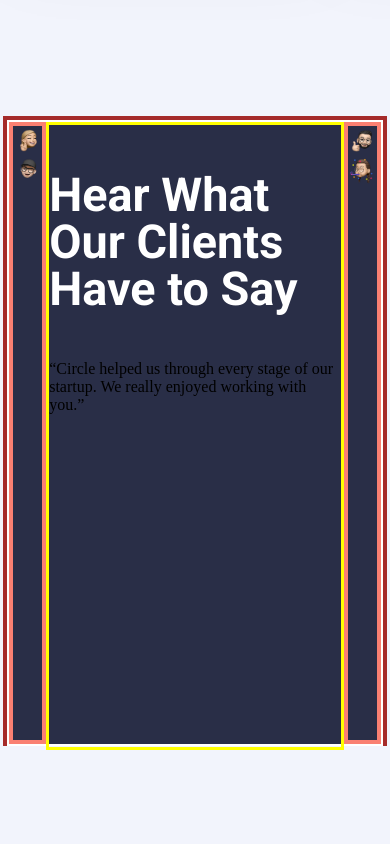
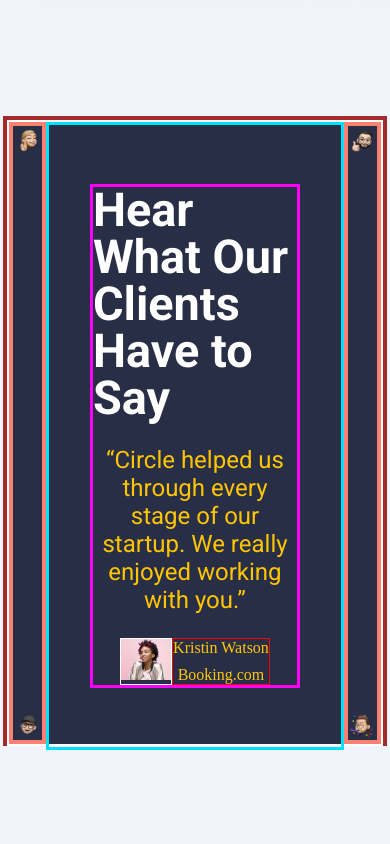
Before and after one commit to lltotti/Mid-term_Project-, a plain HTML site: page index.html in a window 390 px wide. Shown: the part 2000-2844 px from the top of the page. Drawn offline with Linux system fonts and the light colour scheme.

Commit message:
estructura HP responsive lista 1.1

```diff
--- a/index.html
+++ b/index.html
@@ -121,19 +121,30 @@
                 <img src="images-icons/testimonial-section/memoji-1.png">
                 <img src="images-icons/testimonial-section/memoji-2.png">
             </div>
-            <div id="testimonial-flex-cont">
+            <div class="testimonial-flex-center">
+               <div class="testimonial-flex-cont">
                     <div class="font-H3-40bold">
-                    <h3>Hear What Our Clients Have to Say                        </h3>
+                        <h3>Hear What Our Clients Have to Say
+                        </h3>
                     </div>
 
                     <div>
-                    <p>“Circle helped us through every stage of our startup. We really enjoyed working with you.”
+                        <p class="font-BodyIntoTxt24Mid">“Circle helped us through every stage of our startup. We really enjoyed working with you.”
                         </p>
                     </div>
                     <div>
+                        <div class="testimonial-footer">
+                            <div class="testimonial-footer-pic">
+                                    <img src="images-icons/testimonial-section/profile.png">
+                            </div>
+                            <div class="testimonial-footer-text">
+                                    <p> Kristin Watson</p>
+                                    <p>Booking.com</p>
+                            </div>
 
                         </div>
-
+                    </div>
+                </div>
 
             </div>
             <div class="testimonial-flex-pics">
@@ -236,18 +247,13 @@
         </div>
         <div id="footer-links">
             <div class="footer-links-divs-pair">
-                <!-- <a href="" class="font-HdlTxt17Reg">
+                <a href="" class="font-HdlTxt17Reg">
                     Team
                 </a>
                 <a href="" class="font-HdlTxt17Reg">
                     Press
-                </a> -->
-     <p class="font-HdlTxt17Reg">
-                    Team
-                </p>
-                <p class="font-HdlTxt17Reg">
-                    Press
-                </p>
+                </a>
+
             </div>
 
             <div class="footer-links-divs-pair">
--- a/styles.css
+++ b/styles.css
@@ -457,16 +457,38 @@
         justify-content: space-between;
 }
 
-#testimonial-flex-cont{
+.testimonial-flex-center{
     width: 100%;
     height: 622px;
+    border: 3px solid rgb(0, 225, 255);
+    display: flex;
+    flex-direction: column;
+    justify-content: center;
 
-    border: 3px solid yellow;
 
 }
 
-#testimonial-flex-cont h3{
-    color:white;
+.testimonial-flex-cont{
+    width: 70%;
+    height: 80%;
+    border: 3px solid fuchsia;
+    margin-left: auto;
+    margin-right:auto;
+    display: flex;
+    flex-direction: column;
+    justify-content: space-between;
+
+
+}
+
+.testimonial-flex-cont p{
+    text-align: center;
+    color: #FFC600;
+
+}
+.testimonial-flex-cont h3{
+    color: white;
+    margin: 0px;
 }
 
 .testimonial-flex-pics{
@@ -475,7 +497,7 @@
     display: flex;
     /* flex-wrap: wrap; */
     flex-direction: column;
-    align-content: space-between ;
+    justify-content: space-between ;
 
 
 }
@@ -484,6 +506,30 @@
     width: 100%;
 }
 
+.testimonial-footer{
+    display:flex;
+    flex-direction: row;
+    justify-content: center;
+}
+
+.testimonial-footer-pic{
+    width: 50px;
+    border: 1px solid white;
+
+
+}
+.testimonial-footer-text{
+    display:flex;
+    flex-direction: column;
+    justify-content: space-between;
+    border: 1px solid red;
+}
+.testimonial-footer-pic img{
+    width: 50px;
+}
+.testimonial-footer-text p{
+    margin:0px;
+}
 .services{
     position: absolute;
     width: 1440px;
```
Lines whose indentation alone changed are shown as unchanged.
